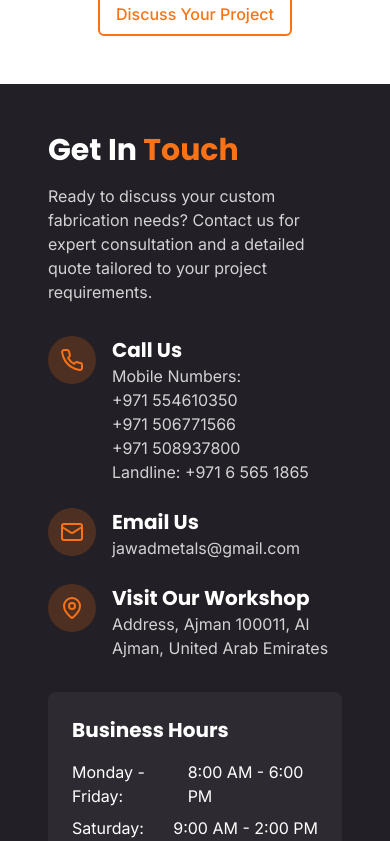
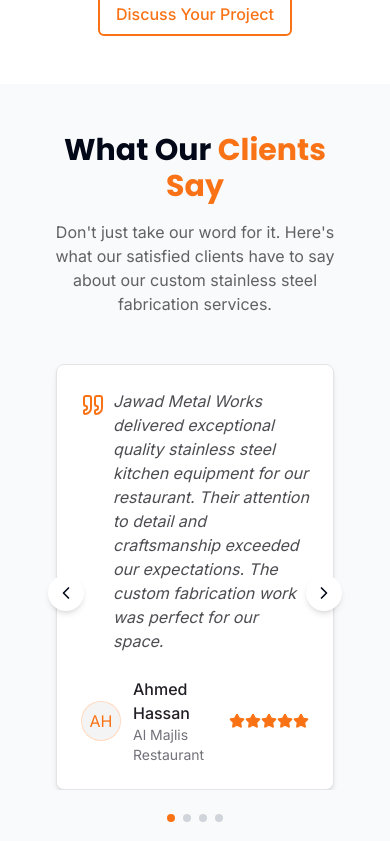
Before and after one commit to muhammedadnanv/metalcraft-webforge-design, a React (Vite) app: page / in a window 390 px wide. Shown: the part 6703-7544 px from the top of the page. Built offline with nearby package versions, Linux system fonts and the light colour scheme.

Commit message:
Add testimonials section
Implement a testimonials section with customer names and reviews.

```diff
--- /dev/null
+++ b/src/components/Testimonials.tsx
@@ -0,0 +1,176 @@
+
+import { useState } from 'react';
+import { Card, CardContent } from "@/components/ui/card";
+import { Avatar, AvatarFallback } from "@/components/ui/avatar";
+import { Star, Quote } from 'lucide-react';
+
+type TestimonialType = {
+  id: number;
+  name: string;
+  company: string;
+  content: string;
+  rating: number;
+  initials: string;
+};
+
+const testimonials: TestimonialType[] = [
+  {
+    id: 1,
+    name: "Ahmed Hassan",
+    company: "Al Majlis Restaurant",
+    content: "Jawad Metal Works delivered exceptional quality stainless steel kitchen equipment for our restaurant. Their attention to detail and craftsmanship exceeded our expectations. The custom fabrication work was perfect for our space.",
+    rating: 5,
+    initials: "AH"
+  },
+  {
+    id: 2,
+    name: "Sara Al Mansoori",
+    company: "Emirates Catering",
+    content: "We've worked with many fabricators over the years, but Jawad Metal Works stands out for their professionalism and quality. Their team was responsive to our specific needs and delivered on time.",
+    rating: 5,
+    initials: "SM"
+  },
+  {
+    id: 3,
+    name: "Mohammed Al-Qassim",
+    company: "Royal Grand Hotel",
+    content: "The custom food service counters that Jawad Metal Works created for our hotel are both functional and beautiful. Their team's expertise in stainless steel fabrication is evident in every detail.",
+    rating: 4,
+    initials: "MQ"
+  },
+  {
+    id: 4,
+    name: "Fatima Zaidi",
+    company: "Zafran Bakery",
+    content: "Jawad Metal Works understood our unique requirements for our bakery equipment. The quality of their work is outstanding and their after-sales service is excellent. Highly recommended!",
+    rating: 5,
+    initials: "FZ"
+  }
+];
+
+const TestimonialCard = ({ testimonial }: { testimonial: TestimonialType }) => {
+  return (
+    <Card className="h-full bg-white shadow-md hover:shadow-lg transition-shadow">
+      <CardContent className="p-6">
+        <div className="flex items-start gap-2 mb-4">
+          <Quote size={24} className="text-accent-orange flex-shrink-0 mt-1" />
+          <p className="text-matte-black/80 italic">{testimonial.content}</p>
+        </div>
+
+        <div className="flex justify-between items-center mt-6">
+          <div className="flex items-center gap-3">
+            <Avatar className="bg-accent-orange/10 border border-accent-orange/20">
+              <AvatarFallback className="text-accent-orange">
+                {testimonial.initials}
+              </AvatarFallback>
+            </Avatar>
+            <div>
+              <p className="font-medium text-matte-black">{testimonial.name}</p>
+              <p className="text-sm text-muted-foreground">{testimonial.company}</p>
+            </div>
+          </div>
+
+          <div className="flex items-center">
+            {[...Array(5)].map((_, i) => (
+              <Star
+                key={i}
+                size={16}
+                className={`${
+                  i < testimonial.rating ? "text-accent-orange fill-accent-orange" : "text-gray-300"
+                }`}
+              />
+            ))}
+          </div>
+        </div>
+      </CardContent>
+    </Card>
+  );
+};
+
+const Testimonials = () => {
+  // For mobile view, we'll show one testimonial at a time
+  const [activeIndex, setActiveIndex] = useState(0);
+
+  const nextTestimonial = () => {
+    setActiveIndex((prev) => (prev + 1) % testimonials.length);
+  };
+
+  const prevTestimonial = () => {
+    setActiveIndex((prev) => (prev - 1 + testimonials.length) % testimonials.length);
+  };
+
+  return (
+    <section id="testimonials" className="section-padding bg-gray-50">
+      <div className="container mx-auto">
+        <div className="text-center mb-12 reveal-animation">
+          <h2 className="text-3xl md:text-4xl font-bold mb-4">
+            What Our <span className="text-accent-orange">Clients Say</span>
+          </h2>
+          <p className="text-matte-black/70 max-w-2xl mx-auto">
+            Don't just take our word for it. Here's what our satisfied clients have to say about our custom stainless steel fabrication services.
+          </p>
+        </div>
+
+        {/* Desktop and tablet view - grid */}
+        <div className="hidden md:grid grid-cols-1 md:grid-cols-2 lg:grid-cols-4 gap-6">
+          {testimonials.map((testimonial) => (
+            <div key={testimonial.id} className="reveal-animation">
+              <TestimonialCard testimonial={testimonial} />
+            </div>
+          ))}
+        </div>
+
+        {/* Mobile view - carousel */}
+        <div className="md:hidden">
+          <div className="relative">
+            <div className="overflow-hidden">
+              <div className="flex transition-transform duration-300 ease-in-out"
+                  style={{ transform: `translateX(-${activeIndex * 100}%)` }}>
+                {testimonials.map((testimonial) => (
+                  <div key={testimonial.id} className="w-full flex-shrink-0 px-2">
+                    <TestimonialCard testimonial={testimonial} />
+                  </div>
+                ))}
+              </div>
+            </div>
+
+            {/* Navigation dots */}
+            <div className="flex justify-center mt-6 gap-2">
+              {testimonials.map((_, i) => (
+                <button
+                  key={i}
+                  className={`w-2 h-2 rounded-full ${
+                    i === activeIndex ? "bg-accent-orange" : "bg-gray-300"
+                  }`}
+                  onClick={() => setActiveIndex(i)}
+                />
+              ))}
+            </div>
+
+            {/* Navigation buttons */}
+            <button
+              onClick={prevTestimonial}
+              className="absolute left-0 top-1/2 -translate-y-1/2 bg-white shadow-md rounded-full p-2"
+              aria-label="Previous testimonial"
+            >
+              <svg xmlns="http://www.w3.org/2000/svg" width="20" height="20" viewBox="0 0 24 24" fill="none" stroke="currentColor" strokeWidth="2" strokeLinecap="round" strokeLinejoin="round" className="lucide lucide-chevron-left">
+                <path d="m15 18-6-6 6-6"/>
+              </svg>
+            </button>
+            <button
+              onClick={nextTestimonial}
+              className="absolute right-0 top-1/2 -translate-y-1/2 bg-white shadow-md rounded-full p-2"
+              aria-label="Next testimonial"
+            >
+              <svg xmlns="http://www.w3.org/2000/svg" width="20" height="20" viewBox="0 0 24 24" fill="none" stroke="currentColor" strokeWidth="2" strokeLinecap="round" strokeLinejoin="round" className="lucide lucide-chevron-right">
+                <path d="m9 18 6-6-6-6"/>
+              </svg>
+            </button>
+          </div>
+        </div>
+      </div>
+    </section>
+  );
+};
+
+export default Testimonials;
--- a/src/pages/Index.tsx
+++ b/src/pages/Index.tsx
@@ -5,6 +5,7 @@ import Hero from '@/components/Hero';
 import About from '@/components/About';
 import Services from '@/components/Services';
 import Portfolio from '@/components/Portfolio';
+import Testimonials from '@/components/Testimonials';
 import Contact from '@/components/Contact';
 import Footer from '@/components/Footer';
 
@@ -43,6 +44,7 @@ const Index = () => {
         <About />
         <Services />
         <Portfolio />
+        <Testimonials />
         <Contact />
       </main>
       <Footer />
```
